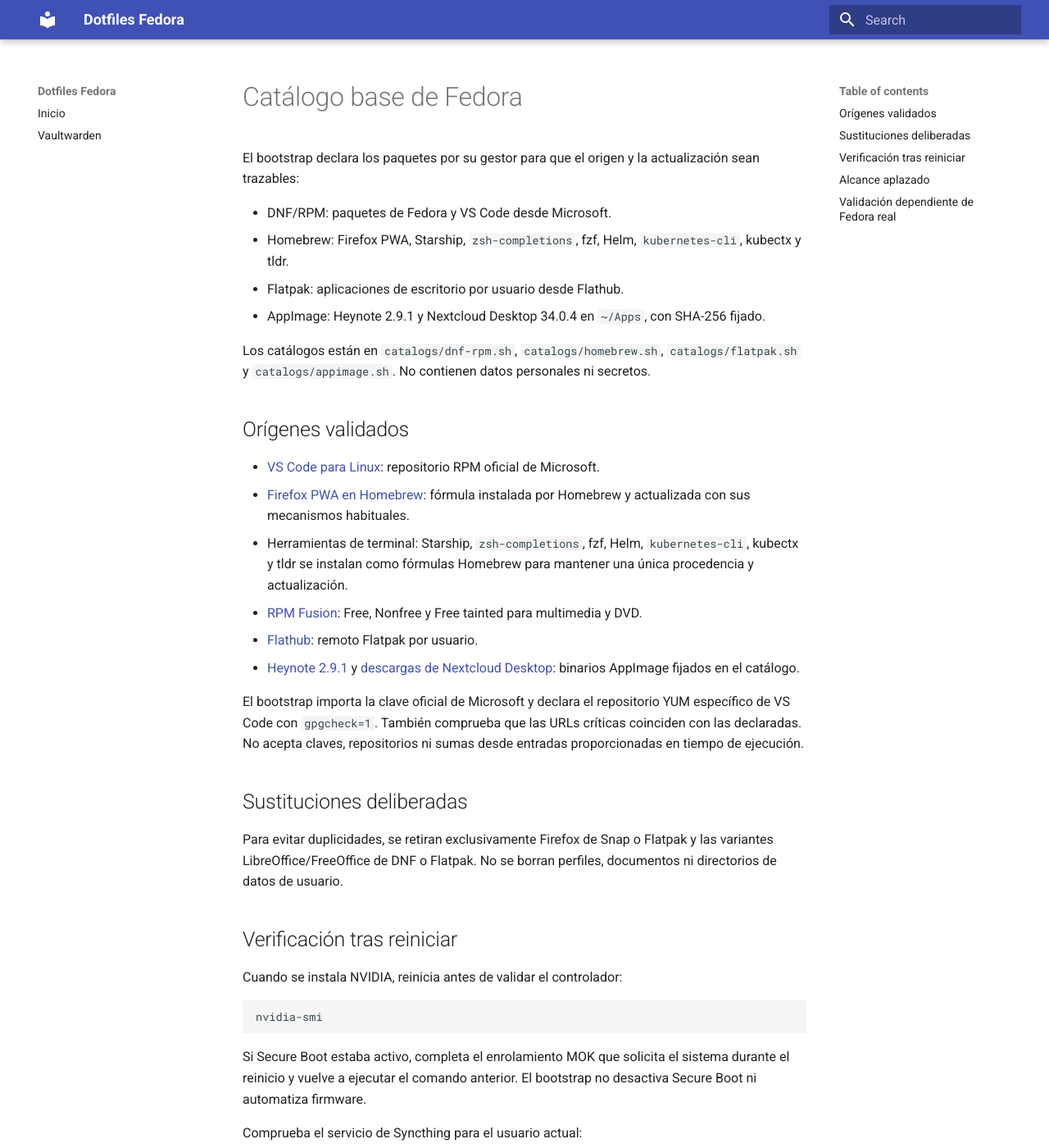
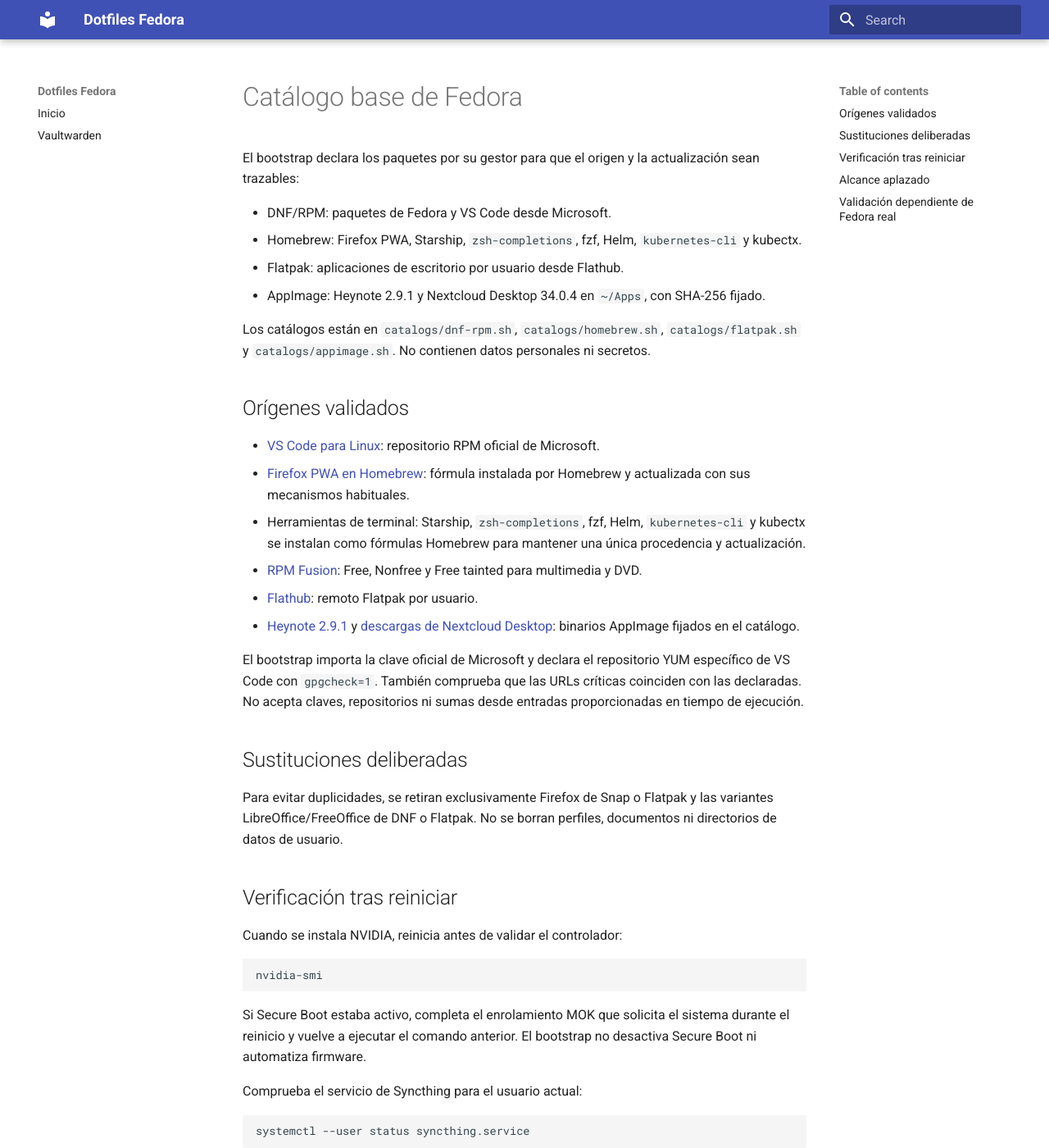
Before and after one commit to rdiezsj/dotfiles, an MkDocs documentation site: the page built from docs/catalogo-fedora.md, in a window 1280 px wide and 1400 px high. Shown: the whole window at 82% size. Built offline with MkDocs 1.6.1 and Material for MkDocs 9.7.7, drawn with Linux system fonts in a browser that asks for light colours; some of the changed text lies outside the part shown.

Commit message:
fix: elimina formula tldr deprecada

````diff
--- a/docs/catalogo-fedora.md
+++ b/docs/catalogo-fedora.md
@@ -3,7 +3,7 @@
 El bootstrap declara los paquetes por su gestor para que el origen y la actualización sean trazables:
 
 - DNF/RPM: paquetes de Fedora y VS Code desde Microsoft.
-- Homebrew: Firefox PWA, Starship, `zsh-completions`, fzf, Helm, `kubernetes-cli`, kubectx y tldr.
+- Homebrew: Firefox PWA, Starship, `zsh-completions`, fzf, Helm, `kubernetes-cli` y kubectx.
 - Flatpak: aplicaciones de escritorio por usuario desde Flathub.
 - AppImage: Heynote 2.9.1 y Nextcloud Desktop 34.0.4 en `~/Apps`, con SHA-256 fijado.
 
@@ -13,7 +13,7 @@
 
 - [VS Code para Linux](https://code.visualstudio.com/docs/setup/linux): repositorio RPM oficial de Microsoft.
 - [Firefox PWA en Homebrew](https://formulae.brew.sh/formula/firefoxpwa): fórmula instalada por Homebrew y actualizada con sus mecanismos habituales.
-- Herramientas de terminal: Starship, `zsh-completions`, fzf, Helm, `kubernetes-cli`, kubectx y tldr se instalan como fórmulas Homebrew para mantener una única procedencia y actualización.
+- Herramientas de terminal: Starship, `zsh-completions`, fzf, Helm, `kubernetes-cli` y kubectx se instalan como fórmulas Homebrew para mantener una única procedencia y actualización.
 - [RPM Fusion](https://rpmfusion.org/): Free, Nonfree y Free tainted para multimedia y DVD.
 - [Flathub](https://flathub.org/): remoto Flatpak por usuario.
 - [Heynote 2.9.1](https://github.com/heyman/heynote/releases/tag/v2.9.1) y [descargas de Nextcloud Desktop](https://download.nextcloud.com/desktop/releases/Linux/): binarios AppImage fijados en el catálogo.
@@ -51,7 +51,7 @@
 Comprueba las herramientas de terminal instaladas por Homebrew:
 
 ```bash
-brew list --versions starship zsh-completions fzf helm kubernetes-cli kubectx tldr
+brew list --versions starship zsh-completions fzf helm kubernetes-cli kubectx
 ```
 
 En una segunda ejecución del bootstrap, la fórmula debe informarse como ya presente.
````
Also changed, not shown: README.md (+2 -2 lines), openspec/changes/fedora-zsh-terminal/design.md (+1 -1 lines), openspec/changes/fedora-zsh-terminal/proposal.md (+1 -1 lines), openspec/changes/fedora-zsh-terminal/specs/package-sources/spec.md (+1 -1 lines), openspec/changes/fedora-zsh-terminal/tasks.md (+1 -1 lines), 2 other files.
